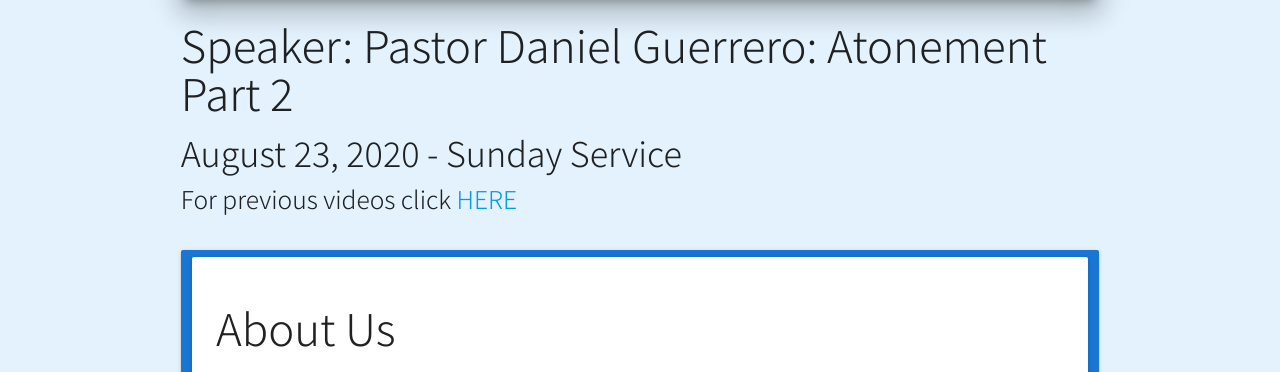
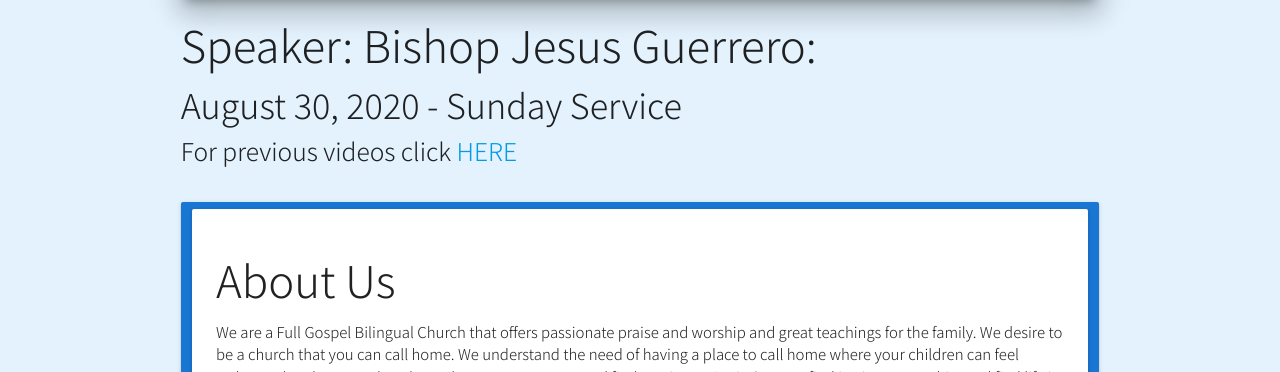
Before and after one commit to HouseOfPrayerTX/HouseOfPrayerTX, a plain HTML site: page index.html in a window 1280 px wide. Shown: the part 1002-1374 px from the top of the page. Drawn offline with nearby package versions, Linux system fonts and the light colour scheme.

Commit message:
Update index.html

```diff
--- a/index.html
+++ b/index.html
@@ -53,12 +53,12 @@
 
                     <div class="video-container z-depth-5">
                         <!-- FB last service video -->
-              <iframe src="https://www.facebook.com/plugins/video.php?href=https%3A%2F%2Fwww.facebook.com%2Fcasa.houseofprayer%2Fvideos%2F318157766292564%2F&show_text=false&width=735&height=413&appId" width="735" height="413" style="border:none;overflow:hidden" scrolling="no" frameborder="0" allowTransparency="true" allow="encrypted-media" allowFullScreen="true"></iframe>
-                </div>
+              <iframe src="https://www.facebook.com/plugins/video.php?href=https%3A%2F%2Fwww.facebook.com%2Fcasa.houseofprayer%2Fvideos%2F2388400784800772%2F&show_text=false&width=735&height=413&appId" width="735" height="413" style="border:none;overflow:hidden" scrolling="no" frameborder="0" allowTransparency="true" allow="encrypted-media" allowFullScreen="true"></iframe>
+		</div>
                 <!-- title of the video -->
-                <h3>Speaker: Pastor Daniel Guerrero: Atonement Part 2</h3>
+                <h3>Speaker: Bishop Jesus Guerrero: </h3>
                 <!-- date of this video-->
-                <h4>August 23, 2020 - Sunday Service</h4>
+                <h4>August 30, 2020 - Sunday Service</h4>
                 <!-- for previous video -->
                 <h5>For previous videos click <a href="videos.html">HERE</a></h5>
                 </div>
```
